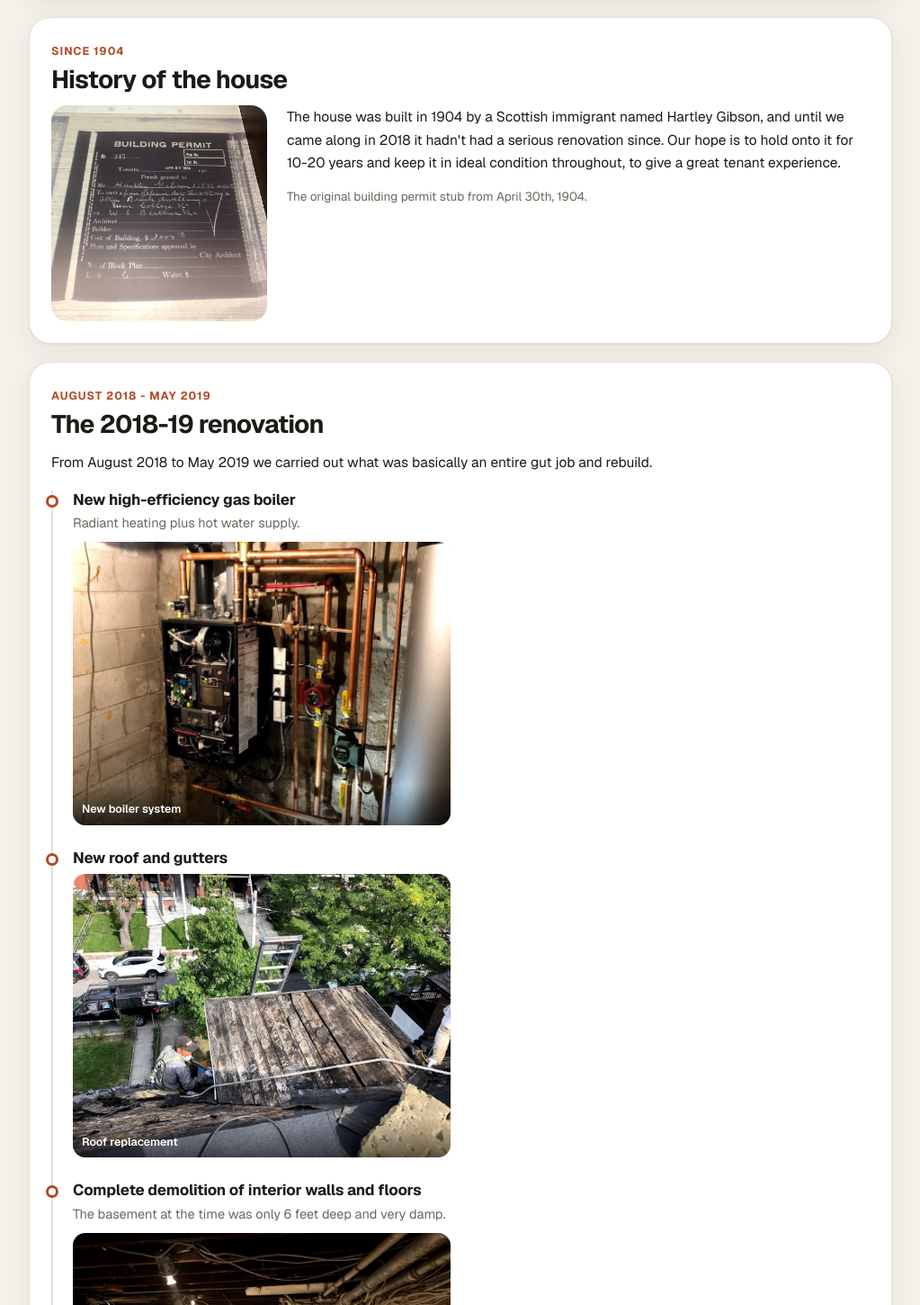
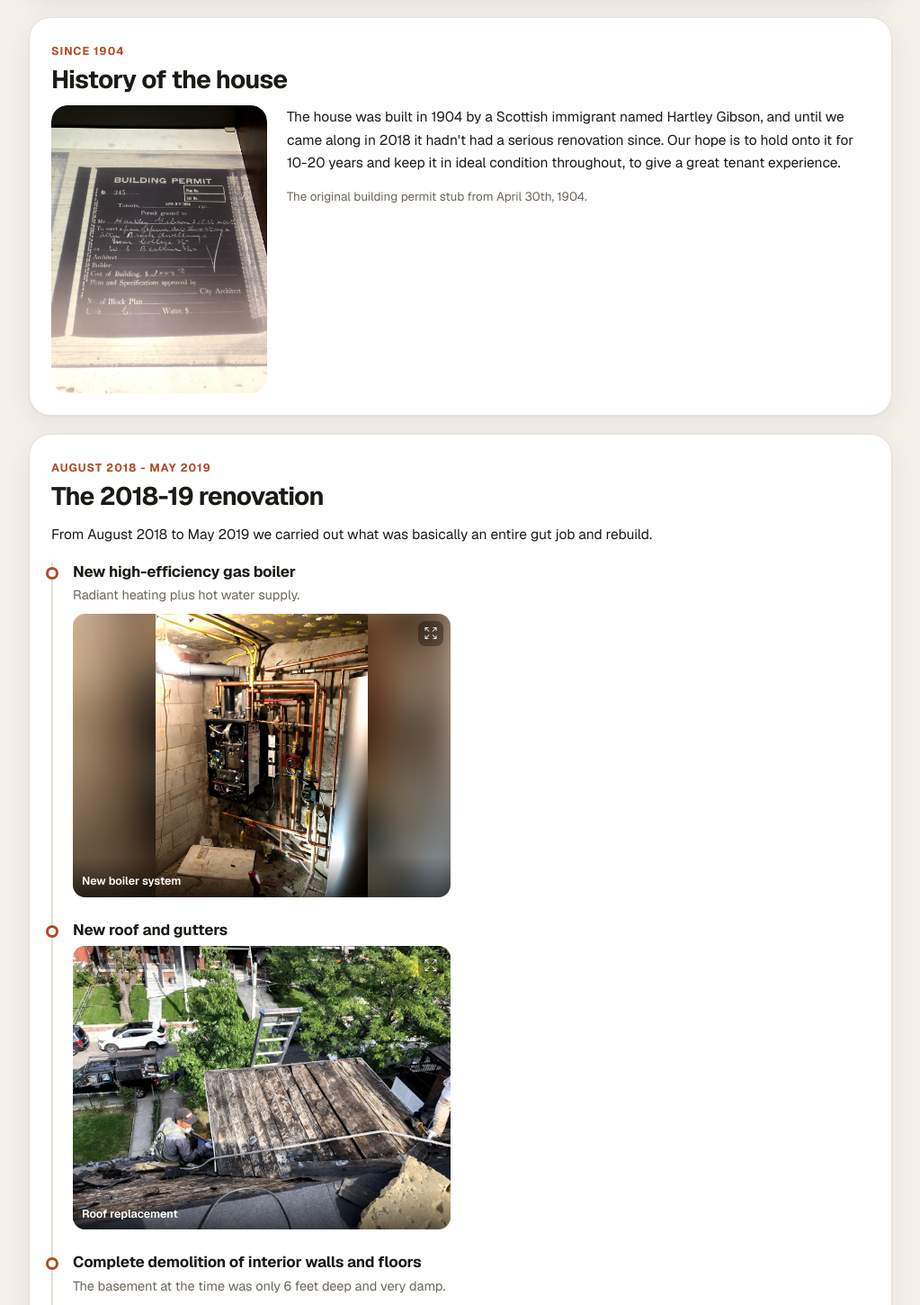
Before and after one commit to ndroo/parking, a Next.js app: page /guide in a window 1280 px wide. Shown: the part 3540-4990 px from the top of the page at 90% size, without its empty margins (128-1151 px from the left). Built offline with nearby package versions, Linux system fonts and the light colour scheme; no server answers.

Commit message:
Guide: full-screen photo viewer, uncropped portrait thumbnails
Co-Authored-By: Claude Opus 5.5 (1M context) <noreply@anthropic.com>

```diff
--- /dev/null
+++ b/src/app/guide/Gallery.tsx
@@ -0,0 +1,108 @@
+"use client";
+import { useCallback, useEffect, useRef, useState } from "react";
+import { createPortal } from "react-dom";
+import g from "./guide.module.css";
+import type { GuidePhoto } from "@/lib/tenantGuide";
+
+function Lightbox({ photos, index, onIndex, onClose }: {
+  photos: GuidePhoto[]; index: number; onIndex: (i: number) => void; onClose: () => void;
+}) {
+  const touch = useRef<{ x: number; y: number } | null>(null);
+  const closeRef = useRef<HTMLButtonElement>(null);
+  const many = photos.length > 1;
+  const go = useCallback((d: number) => onIndex((index + d + photos.length) % photos.length), [index, photos.length, onIndex]);
+
+  useEffect(() => {
+    const onKey = (e: KeyboardEvent) => {
+      if (e.key === "Escape") onClose();
+      else if (e.key === "ArrowRight" && many) go(1);
+      else if (e.key === "ArrowLeft" && many) go(-1);
+    };
+    window.addEventListener("keydown", onKey);
+    const prevOverflow = document.body.style.overflow;
+    document.body.style.overflow = "hidden";
+    closeRef.current?.focus();
+    return () => {
+      window.removeEventListener("keydown", onKey);
+      document.body.style.overflow = prevOverflow;
+    };
+  }, [go, many, onClose]);
+
+  const photo = photos[index];
+  return createPortal(
+    <div
+      className={g.lightbox}
+      role="dialog"
+      aria-modal="true"
+      aria-label={photo.alt}
+      onClick={onClose}
+      onTouchStart={e => { touch.current = { x: e.touches[0].clientX, y: e.touches[0].clientY }; }}
+      onTouchEnd={e => {
+        if (!touch.current) return;
+        const dx = e.changedTouches[0].clientX - touch.current.x;
+        const dy = e.changedTouches[0].clientY - touch.current.y;
+        touch.current = null;
+        if (dy > 80 && Math.abs(dy) > Math.abs(dx)) onClose();
+        else if (many && Math.abs(dx) > 50) go(dx < 0 ? 1 : -1);
+      }}
+    >
+      <div className={g.lbTop} onClick={e => e.stopPropagation()}>
+        <span className={g.lbCount}>{many ? `${index + 1} / ${photos.length}` : ""}</span>
+        <button ref={closeRef} className={g.lbClose} onClick={onClose} aria-label="Close photo">
+          <i className="bi bi-x-lg"></i>
+        </button>
+      </div>
+      {/* eslint-disable-next-line @next/next/no-img-element */}
+      <img className={g.lbImg} src={photo.src} alt={photo.alt} onClick={e => e.stopPropagation()} />
+      <div className={g.lbCaption} onClick={e => e.stopPropagation()}>{photo.alt}</div>
+      {many && (
+        <>
+          <button className={`${g.lbNav} ${g.lbPrev}`} onClick={e => { e.stopPropagation(); go(-1); }} aria-label="Previous photo">
+            <i className="bi bi-chevron-left"></i>
+          </button>
+          <button className={`${g.lbNav} ${g.lbNext}`} onClick={e => { e.stopPropagation(); go(1); }} aria-label="Next photo">
+            <i className="bi bi-chevron-right"></i>
+          </button>
+        </>
+      )}
+    </div>,
+    document.body,
+  );
+}
+
+// Thumbnails show the whole photo (portrait or landscape) over a blurred fill
+export function Gallery({ photos }: { photos?: GuidePhoto[] }) {
+  const [open, setOpen] = useState<number | null>(null);
+  if (!photos?.length) return null;
+  return (
+    <>
+      <div className={`${g.photos} ${photos.length === 1 ? g.photosOne : ""}`}>
+        {photos.map((ph, i) => (
+          <button key={ph.src} type="button" className={g.photo} onClick={() => setOpen(i)} aria-label={`View photo: ${ph.alt}`}>
+            {/* eslint-disable-next-line @next/next/no-img-element */}
+            <img className={g.photoBlur} src={ph.src} alt="" aria-hidden="true" loading="lazy" />
+            {/* eslint-disable-next-line @next/next/no-img-element */}
+            <img className={g.photoImg} src={ph.src} alt={ph.alt} loading="lazy" />
+            <span className={g.photoCap}>{ph.alt}</span>
+            <span className={g.photoZoom}><i className="bi bi-arrows-fullscreen"></i></span>
+          </button>
+        ))}
+      </div>
+      {open !== null && <Lightbox photos={photos} index={open} onIndex={setOpen} onClose={() => setOpen(null)} />}
+    </>
+  );
+}
+
+// A single inline image (About / History) that opens the same viewer
+export function ZoomImage({ photo, className }: { photo: GuidePhoto; className?: string }) {
+  const [open, setOpen] = useState(false);
+  return (
+    <>
+      <button type="button" className={`${g.zoomBtn} ${className || ""}`} onClick={() => setOpen(true)} aria-label={`View photo: ${photo.alt}`}>
+        {/* eslint-disable-next-line @next/next/no-img-element */}
+        <img src={photo.src} alt={photo.alt} loading="lazy" />
+      </button>
+      {open && <Lightbox photos={[photo]} index={0} onIndex={() => {}} onClose={() => setOpen(false)} />}
+    </>
+  );
+}
--- a/src/app/guide/guide.module.css
+++ b/src/app/guide/guide.module.css
@@ -178,17 +178,11 @@
   align-items: start;
 }
 
-.about img {
-  width: 100%;
-  border-radius: 18px;
-  display: block;
-  object-fit: cover;
-  aspect-ratio: 1;
-}
+
 
 @media (max-width: 640px) {
   .about { grid-template-columns: 1fr; }
-  .about img { max-width: 320px; }
+  .about > button { max-width: 320px; }
 }
 
 /* Renovation timelines */
@@ -232,23 +226,38 @@
 .photo {
   position: relative;
   display: block;
+  width: 100%;
+  padding: 0;
+  border: 0;
   border-radius: 14px;
   overflow: hidden;
   background: var(--surface-2);
-  text-decoration: none;
+  cursor: zoom-in;
+  aspect-ratio: 4 / 3;
 }
 
-.photo img {
+/* Blurred copy fills the frame; the real photo is shown whole on top */
+.photoBlur {
+  position: absolute;
+  inset: -10%;
+  width: 120%;
+  height: 120%;
+  object-fit: cover;
+  filter: blur(18px) brightness(0.85);
+}
+
+.photoImg {
+  position: relative;
   display: block;
   width: 100%;
-  aspect-ratio: 4 / 3;
-  object-fit: cover;
+  height: 100%;
+  object-fit: contain;
   transition: transform 0.3s ease;
 }
 
-.photo:hover img { transform: scale(1.03); }
+.photo:hover .photoImg { transform: scale(1.03); }
 
-.photo span {
+.photoCap {
   position: absolute;
   left: 0;
   right: 0;
@@ -256,6 +265,134 @@
   padding: 18px 10px 8px;
   font-size: 12.5px;
   font-weight: 600;
+  text-align: left;
   color: #fff;
   background: linear-gradient(transparent, rgba(0, 0, 0, 0.6));
 }
+
+.photoZoom {
+  position: absolute;
+  top: 8px;
+  right: 8px;
+  width: 28px;
+  height: 28px;
+  border-radius: 8px;
+  display: grid;
+  place-items: center;
+  font-size: 13px;
+  color: #fff;
+  background: rgba(0, 0, 0, 0.35);
+  opacity: 0;
+  transition: opacity 0.15s ease;
+}
+
+.photo:hover .photoZoom, .photo:focus-visible .photoZoom { opacity: 1; }
+
+@media (hover: none) {
+  .photoZoom { opacity: 1; }
+}
+
+/* Inline About / History image: shown whole, never cropped */
+.zoomBtn {
+  display: block;
+  width: 100%;
+  padding: 0;
+  border: 0;
+  background: none;
+  cursor: zoom-in;
+  border-radius: 18px;
+  overflow: hidden;
+}
+
+.zoomBtn img {
+  display: block;
+  width: 100%;
+  height: auto;
+  border-radius: 18px;
+}
+
+/* Full-screen viewer */
+.lightbox {
+  position: fixed;
+  inset: 0;
+  z-index: 200;
+  background: rgba(8, 6, 4, 0.97);
+  backdrop-filter: blur(8px);
+  display: grid;
+  grid-template-rows: auto 1fr auto;
+  align-items: center;
+  justify-items: center;
+  padding: 12px 12px 18px;
+  animation: lbIn 0.18s ease;
+}
+
+@keyframes lbIn { from { opacity: 0; } to { opacity: 1; } }
+
+.lbTop {
+  width: 100%;
+  display: flex;
+  justify-content: space-between;
+  align-items: center;
+  color: rgba(255, 255, 255, 0.8);
+  font-size: 14px;
+  font-weight: 600;
+}
+
+.lbCount { padding-left: 6px; }
+
+.lbClose {
+  width: 48px;
+  height: 48px;
+  border-radius: 50%;
+  border: 0;
+  display: grid;
+  place-items: center;
+  font-size: 22px;
+  color: #fff;
+  background: rgba(255, 255, 255, 0.14);
+  cursor: pointer;
+}
+
+.lbClose:hover, .lbClose:focus-visible { background: rgba(255, 255, 255, 0.26); outline: none; }
+
+.lbImg {
+  max-width: 100%;
+  max-height: calc(100vh - 150px);
+  max-height: calc(100dvh - 150px);
+  object-fit: contain;
+  border-radius: 8px;
+  box-shadow: 0 20px 60px rgba(0, 0, 0, 0.5);
+}
+
+.lbCaption {
+  color: #fff;
+  font-size: 15px;
+  font-weight: 600;
+  text-align: center;
+  padding: 0 60px;
+}
+
+.lbNav {
+  position: fixed;
+  top: 50%;
+  transform: translateY(-50%);
+  width: 48px;
+  height: 48px;
+  border-radius: 50%;
+  border: 0;
+  display: grid;
+  place-items: center;
+  font-size: 22px;
+  color: #fff;
+  background: rgba(255, 255, 255, 0.14);
+  cursor: pointer;
+}
+
+.lbNav:hover { background: rgba(255, 255, 255, 0.26); }
+.lbPrev { left: 12px; }
+.lbNext { right: 12px; }
+
+@media (max-width: 560px) {
+  .lbNav { top: auto; bottom: 10px; transform: none; width: 44px; height: 44px; }
+  .lbCaption { padding: 0 56px; font-size: 14px; }
+}
--- a/src/app/guide/page.tsx
+++ b/src/app/guide/page.tsx
@@ -4,6 +4,7 @@ import g from "./guide.module.css";
 import { GUIDE, GuideItem } from "@/lib/tenantGuide";
 import { getListing } from "@/lib/listingai";
 import { SHOWING_CONTACT, SHOWING_UNITS } from "@/lib/showingUnits";
+import { Gallery, ZoomImage } from "./Gallery";
 
 export const metadata: Metadata = {
   title: "Tenant guide - 180 Beatrice",
@@ -21,21 +22,6 @@ const SECTIONS = [
   { id: "kitchens-2025", label: "2025 kitchens" },
 ];
 
-function Photos({ photos }: { photos: GuideItem["photos"] }) {
-  if (!photos?.length) return null;
-  return (
-    <div className={`${g.photos} ${photos.length === 1 ? g.photosOne : ""}`}>
-      {photos.map(ph => (
-        <a key={ph.src} href={ph.src} target="_blank" rel="noopener noreferrer" className={g.photo}>
-          {/* eslint-disable-next-line @next/next/no-img-element */}
-          <img src={ph.src} alt={ph.alt} loading="lazy" />
-          <span>{ph.alt}</span>
-        </a>
-      ))}
-    </div>
-  );
-}
-
 function Timeline({ items }: { items: GuideItem[] }) {
   return (
     <ol className={g.timeline}>
@@ -43,7 +29,7 @@ function Timeline({ items }: { items: GuideItem[] }) {
         <li key={it.title}>
           <h3>{it.title}</h3>
           {it.body && <p>{it.body}</p>}
-          <Photos photos={it.photos} />
+          <Gallery photos={it.photos} />
         </li>
       ))}
     </ol>
@@ -127,8 +113,7 @@ export default async function GuidePage() {
           <span className={g.kicker}>Your landlords</span>
           <h2 className={g.h2}>About us</h2>
           <div className={g.about}>
-            {/* eslint-disable-next-line @next/next/no-img-element */}
-            <img src={GUIDE.about.photo.src} alt={GUIDE.about.photo.alt} loading="lazy" />
+            <ZoomImage photo={GUIDE.about.photo} />
             <div>{GUIDE.about.paragraphs.map(t => <p key={t} className={g.p}>{t}</p>)}</div>
           </div>
         </section>
@@ -137,8 +122,7 @@ export default async function GuidePage() {
           <span className={g.kicker}>Since 1904</span>
           <h2 className={g.h2}>History of the house</h2>
           <div className={g.about}>
-            {/* eslint-disable-next-line @next/next/no-img-element */}
-            <img src={GUIDE.history.photo.src} alt={GUIDE.history.photo.alt} loading="lazy" />
+            <ZoomImage photo={GUIDE.history.photo} />
             <div>
               <p className={g.p}>{GUIDE.history.body}</p>
               <p className={g.small}>{GUIDE.history.caption}</p>
```
